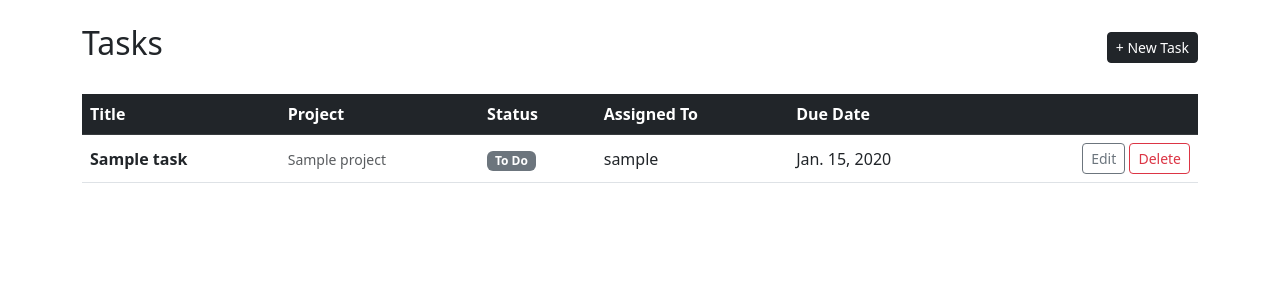
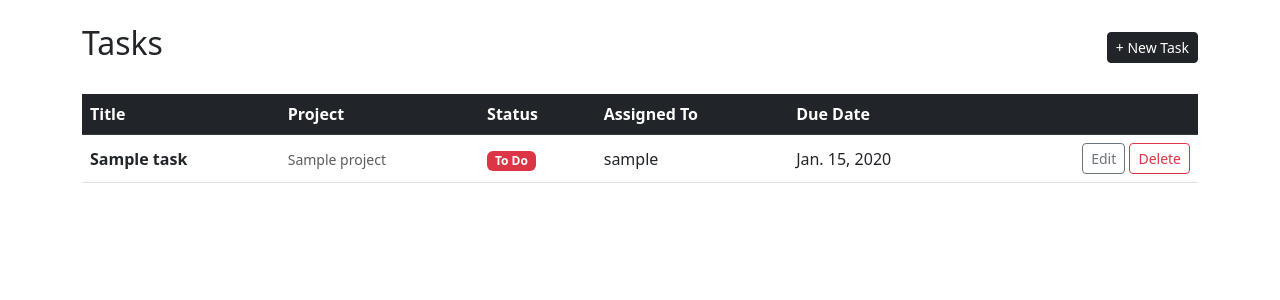
Before and after one commit to billdogg05/cloud-task-manager, a Django app: page / in a window 1280 px wide. Shown: the part 56-356 px from the top of the page. Run offline with Django 4.2, Linux system fonts and the light colour scheme; a user stored in the database is signed in; tables that the repository leaves empty hold one stand-in row (values such as "Sample post").

Commit message:
changing btn color to red

```diff
--- a/templates/tasks/task_list.html
+++ b/templates/tasks/task_list.html
@@ -28,11 +28,11 @@
                         <td><small class="text-muted">{{ task.project.title }}</small></td>
                         <td>
                             {% if task.status == 'done' %}
-                                <span class="badge bg-success">Done</span>
+                                <span class="badge bg-danger">Done</span>
                             {% elif task.status == 'in_progress' %}
-                                <span class="badge bg-warning text-dark">In Progress</span>
+                                <span class="badge bg-danger text-dark">In Progress</span>
                             {% else %}
-                                <span class="badge bg-secondary">To Do</span>
+                                <span class="badge bg-danger">To Do</span>
                             {% endif %}
                         </td>
                         <td>{{ task.assigned_to.username|default:"—" }}</td>
```
